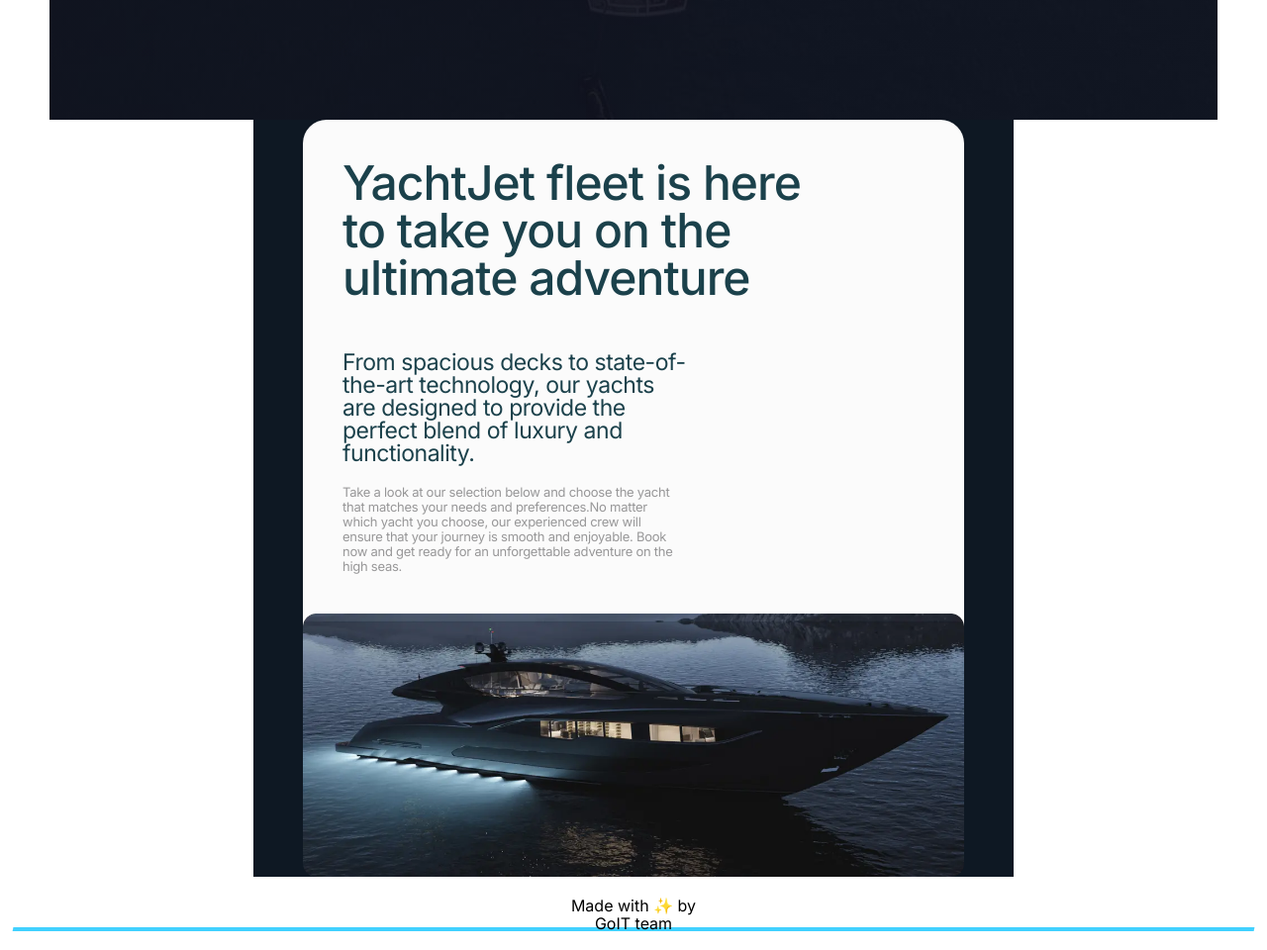
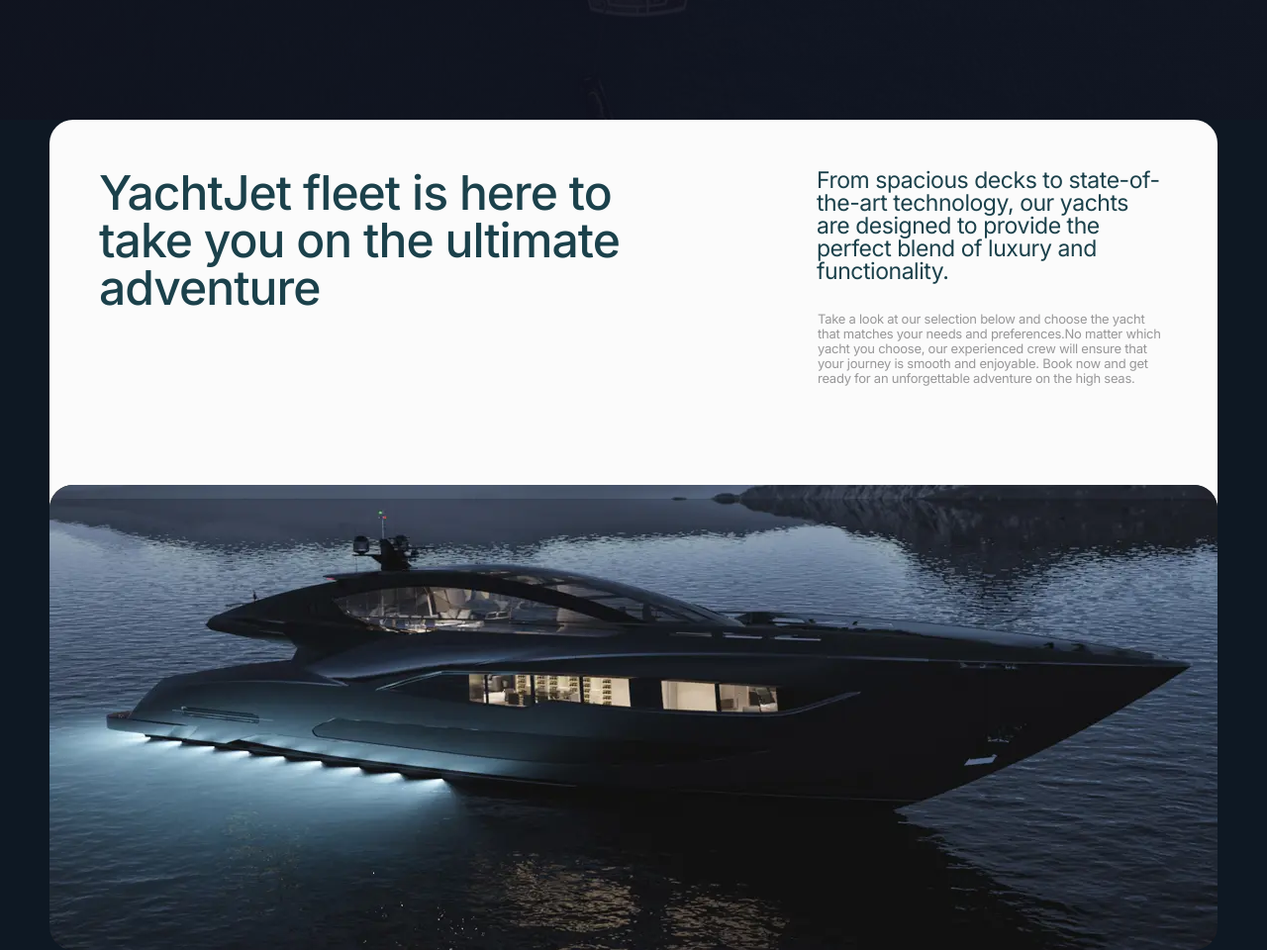
Before and after one commit to Oleksandr-alfa/my-project, a website built with Vite: page src/index.html in a window 1280 px wide. Shown: the part 680-1640 px from the top of the page at 99% size. Built offline with nearby package versions, Linux system fonts and the light colour scheme.

Commit message:
section about

```diff
--- a/src/css/about.css
+++ b/src/css/about.css
@@ -100,9 +100,41 @@ background: #0e1823;
 
 @media screen and (min-width:1280px) {
     .page-about {
-            max-width: 1180pxpx;
+            max-width: 1280px;
             padding: 0 50px;
         }
 
+.page-about .container {
+ display: flex;
+ flex-wrap: wrap;
+ padding-top: 50px;
 
 }
+
+.about-title {
+    padding: 0;
+  margin-left: 50px;
+  margin-right: 189px;
+  margin-bottom: 0;
+
+}
+
+.about-text-big {
+    padding-left: 0;
+
+    font-size: 23px;
+    width: 354px;
+
+}
+
+.about-text-small {
+    padding-left: 0;
+    font-size: 13px;
+    width: 354px;
+  margin-right: 50px;
+margin-left: auto;
+margin-bottom: 100px;
+
+}
+
+}
--- a/src/css/hero.css
+++ b/src/css/hero.css
@@ -99,9 +99,9 @@ background: #fbfbfb;
         }
 }
 
-@media screen and (min-width:1180px) {
+@media screen and (min-width:1280px) {
     .page-hero {
-        max-width: 1180px;
+        max-width: 1280px;
             padding-top: 235px;
             padding-bottom: 215px;
             background-image: linear-gradient(rgba(17, 19, 31, 0.7),
```
